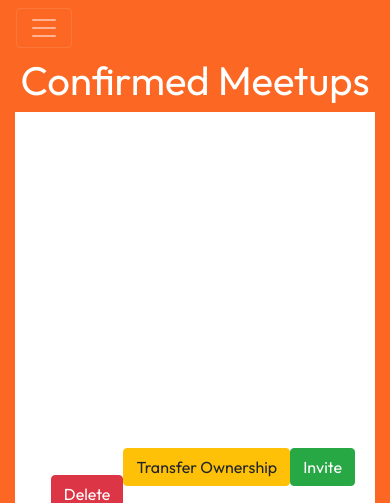
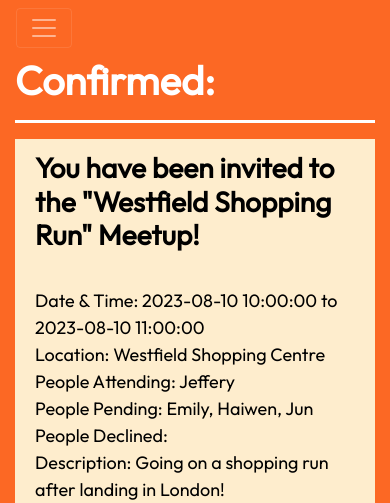
Before and after one commit to Jeffery05/MeetUp, a Flask app: page /confirmed in a window 390 px wide. Shown: the top 503 px of the page. Run offline with Flask 3, Linux system fonts and the light colour scheme; a user stored in the database is signed in; some libraries are stand-ins or nearby versions; grey boxes are pictures that could not be loaded.

Commit message:
adding styling to the confirm page and added screenshots to the how to page

```diff
--- a/website/templates/confirmed.html
+++ b/website/templates/confirmed.html
@@ -1,24 +1,27 @@
 {% extends "base.html" %} {% block title %}Confirmed{% endblock %} {% block
 content %}
-<h1 align="center">Confirmed Meetups</h1>
+<h1 align="left"><b>Confirmed:</b></h1>
+<hr />
 <ul class="list-group list-group-flush" id="notes">
-  {% set ns = namespace(inviteNumber=1) %} {% for meetup in user.meetups: %} {%
-  if meetup.confirmed.find(confirmSearch) != -1%}
-  <li class="list-group-item">
-    ID: {{meetup.id}}<br />
-    Title: {{ meetup.title }}<br />
-    Date Created: {{ meetup.date_created }}<br />
-    Date Meeting Up: {{ meetup.date_meetup}}<br />
-    Location: {{meetup.location}}<br />
-    Description: {{meetup.description}}<br />
-    Invitations (pending confirmation): {{inviteList[ns.inviteNumber]}}<br />
-    Confirmed Attending: {{confirmationList[ns.inviteNumber]}}<br />
-    Declined: {{meetup.declined}}<br />
-    Owner: {{meetup.owner}}
+  {% set ns = namespace(inviteNumber=1) %} {% for meetup in user.meetups: %}
+  {%if meetup.confirmed.find(confirmSearch) != -1%}
+  <li class="list-group-item  meetup-display mb-4">
+    <div class="row">
+      <div class="col-md-6">
+      <h3><b>You have been invited to the "{{ meetup.title }}" Meetup!</b></h3><br />
+    Date & Time: {{ meetup.date_meetup}} to {{ meetup.date_end }}<br />
+    Location: {{meetup.locationCommonName}}<br />
+    People Attending: {{confirmationList[ns.inviteNumber]}}<br />
+    People Pending: {{inviteList[ns.inviteNumber]}}<br />
+    People Declined: {{meetup.declined}}<br />
+    Description: {{meetup.description}}<br /></div>
+    <div class="col-md-6"><div id = "confMap{{ meetup.id }}" class = "map" style="height: 300px"></div>
+  </div></div>
+  <div class="row mt-3" style="margin-left: 35%">
     {% if user.id == meetup.owner %}
     <button
       type="button"
-      class="btn btn-success float-right"
+      class="btn btn-success float-right button-margin"
       data-toggle="modal"
       data-target={{"#inviteModal" + meetup.id|string}}
     >
@@ -66,12 +69,12 @@ content %}
             </button>
             <button
               type="button"
-              class="btn btn-primary"
+              class="btn btn-success"
               onClick="invite({{meetup.id}}, '/confirmed')"
               data-dismiss="modal"
               aria-label="Confirm"
             >
-              Confirm
+              Invite
             </button>
           </div>
         </div>
@@ -80,11 +83,11 @@ content %}
 
     <button
       type="button"
-      class="btn btn-warning float-right"
+      class="btn btn-warning float-right button-margin"
       data-toggle="modal"
       data-target={{"#ownerModal" + meetup.id|string}}
     >
-      <span aria-hidden="true">Transfer Ownership</span>
+      <span aria-hidden="true">Transfer</span>
     </button>
     <div
       class="modal fade"
@@ -111,7 +114,7 @@ content %}
             <form onkeydown="return event.key != 'Enter';">
               <div class="form-group">
                 <label for={{"new-owner" + meetup.id|string}} class="col-form-label"
-                  >New Owner Email: {{meetup.id}}</label
+                  >New Owner Email:</label
                 >
                 <input type="text" class="form-control" id={{"new-owner" + meetup.id|string}} />
               </div>
@@ -128,12 +131,12 @@ content %}
             </button>
             <button
               type="button"
-              class="btn btn-primary"
+              class="btn btn-warning"
               onClick="newOwner({{meetup.id}}, '/confirmed')"
               data-dismiss="modal"
               aria-label="Confirm"
             >
-              Confirm
+              Transfer
             </button>
           </div>
         </div>
@@ -142,7 +145,7 @@ content %}
 
     <button
       type="button"
-      class="btn btn-danger float-right"
+      class="btn btn-danger float-right button-margin"
       onClick="deleteMeetup({{meetup.id}}, '/confirmed')"
     >
       <span aria-hidden="true">Delete</span>
@@ -150,13 +153,13 @@ content %}
     {% else %}
     <button
       type="button"
-      class="btn btn-danger float-right"
+      class="btn btn-danger float-right button-margin"
       onClick="declineMeetup({{meetup.id}}, '/confirmed')"
     >
       <span aria-hidden="true">Decline</span>
     </button>
     {% endif %}
-    <div id = "confMap{{ meetup.id }}" class = "map" style="height: 500px"></div>
+    </div>
   </li>
   {% endif %} {% set ns.inviteNumber = ns.inviteNumber+1 %} {% endfor %}
 </ul>
--- a/website/templates/home.html
+++ b/website/templates/home.html
@@ -1,7 +1,7 @@
 {% extends "base.html" %} {% block title %}Home{% endblock %} {% block content
     %}
-    <div class="row">
-        <div class="col-md-6">
+    <div class="row align-items-center">
+        <div class="col-md-6 d-flex flex-column justify-content-center">
             <h1 align="left" style="font-size: 50px;  padding-top: 20%;"><bold>Meetup With Your Friends!</bold></h1>
             <p>A simple tool to coordinate hangouts with your friends!</p>
             <div class="row">
@@ -13,7 +13,7 @@
         </div>
         </div>
         <div class="col-md-6">
-            <img class="landing-img" src="{{ url_for('static', filename='images/group.png') }}" alt="Happy_Group">
+            <img class="landing-img mx-auto d-block" src="{{ url_for('static', filename='images/group.png') }}" alt="Happy_Group">
         </div>
     </div>
 
--- a/website/templates/howTo.html
+++ b/website/templates/howTo.html
@@ -17,9 +17,9 @@
         </div>
     </div>
     <div class="row">
-        <div class="col-md-4"><img class="how-to-img" src="{{ url_for('static', filename='images/Create_Meetup_Screen.png') }}" alt="Happy_Group"></div>
-        <div class="col-md-4"><img class="how-to-img" src="{{ url_for('static', filename='images/Create_Meetup_Screen.png') }}" alt="Happy_Group"></div>
-        <div class="col-md-4"><img class="how-to-img" src="{{ url_for('static', filename='images/Create_Meetup_Screen.png') }}" alt="Happy_Group"></div>
+        <div class="col-md-4"><img class="how-to-img" src="{{ url_for('static', filename='images/Login_Screen.png') }}" alt="Login_Screen"></div>
+        <div class="col-md-4"><img class="how-to-img" src="{{ url_for('static', filename='images/Create_Meetup_Screen.png') }}" alt="Create_Meetup"></div>
+        <div class="col-md-4"><img class="how-to-img" src="{{ url_for('static', filename='images/Invitations_Screen.png') }}" alt="Invitations_Screen"></div>
     </div>
     <div class="row mt-5">
         <div class="col-md-2">
```
Also changed, not shown: website/templates/view_meetups.html (+7 -7 lines), instance/database.db, website/static/images/Invitations_Screen.png (added), website/static/images/Login_Screen.png (added).
